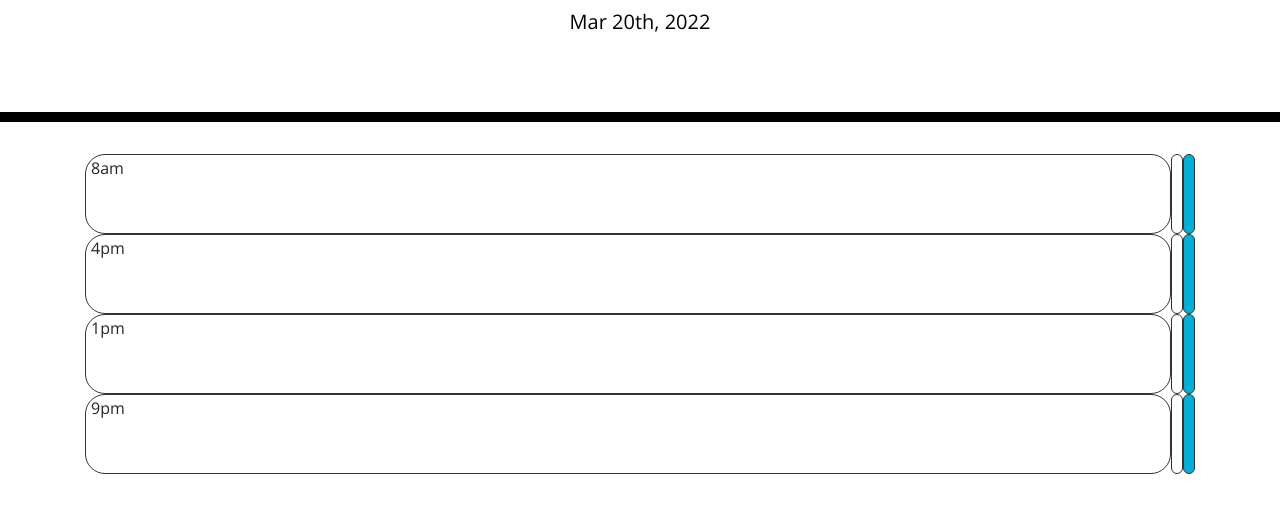
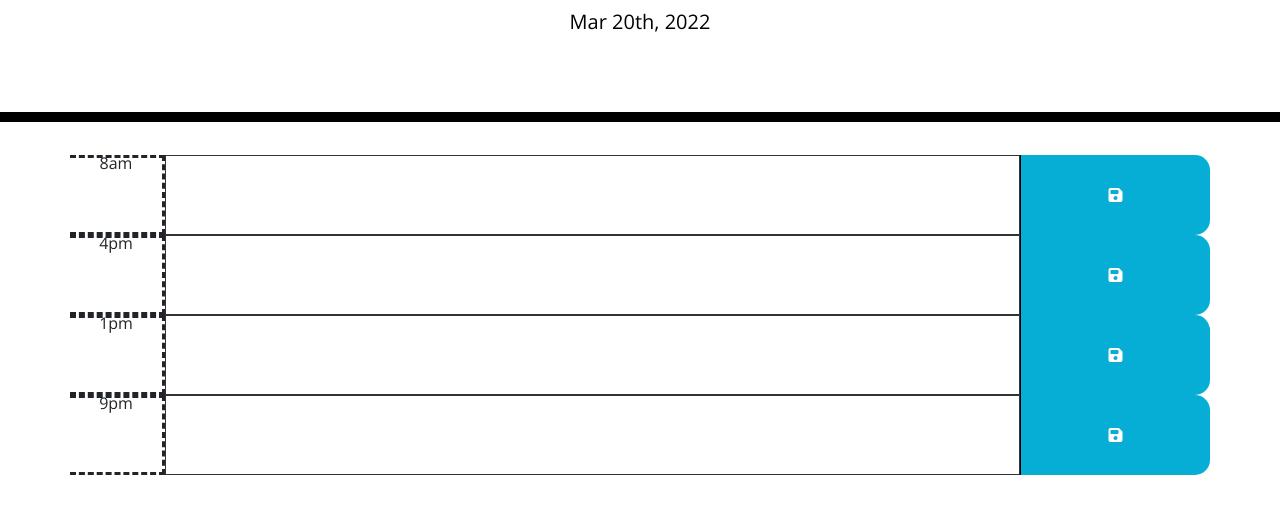
Before and after one commit to ElsieMay/05_Homework_Work_Day_Scheduler, a plain HTML site: page Develop/index.html in a window 1280 px wide. Shown: the part 182-696 px from the top of the page. Drawn offline with nearby package versions, Linux system fonts and the light colour scheme.

Commit message:
styled columns bootstrap

```diff
--- a/Develop/index.html
+++ b/Develop/index.html
@@ -7,6 +7,7 @@
 		<link rel="stylesheet" href="https://stackpath.bootstrapcdn.com/bootstrap/4.3.1/css/bootstrap.min.css" />
 		<link rel="stylesheet" href="https://use.fontawesome.com/releases/v5.8.1/css/all.css" integrity="sha384-50oBUHEmvpQ+1lW4y57PTFmhCaXp0ML5d60M1M7uH2+nqUivzIebhndOJK28anvf" crossorigin="anonymous" />
 		<link href="https://fonts.googleapis.com/css?family=Open+Sans&display=swap" rel="stylesheet" />
+		<script src="https://kit.fontawesome.com/2c4df21959.js" crossorigin="anonymous"></script>
 		<link rel="stylesheet" href="https://code.jquery.com/ui/1.12.1/themes/base/jquery-ui.css" />
 		<script type="text/javascript" src="https://cdnjs.cloudflare.com/ajax/libs/moment.js/2.27.0/moment.min.js"></script>
 		<script src="https://cdnjs.cloudflare.com/ajax/libs/jquery/3.3.1/jquery.min.js"></script>
@@ -22,26 +23,26 @@
 			<p id="currentDay" class="lead"></p>
 		</header>
 
-		<div class="container" spellcheck="false">
-			<div class="row my-row">
-				<div class="col my-col col-a1 description">8am</div>
-				<div class="col my-col col-a2 colorcode" id="8"></div>
-				<div class="col my-col col-a3 saveBtn"></div>
+		<div class="container" >
+			<div class="row my-row time-block">
+				<div class="col-md-1 my-col col-a1 description">8am</div>
+				<input class="col my-col col-a2 colorcode" id="8" id="myInput"></input>
+				<div class="col-md-2 my-col col-a3 saveBtn"><i class="fa-solid fa-floppy-disk"></i></div>
 			</div>
-			<div class="row my-row">
-				<div class="col my-col col-a1 description">4pm</div>
-				<div class="col my-col col-a2 colorcode" id="16"></div>
-				<div class="col my-col col-a3 saveBtn"></div>
+			<div class="row my-row time-block">
+				<div class="col-md-1 my-col col-a1 description">4pm</div>
+				<input class="col my-col col-a2 colorcode" id="17" id="myInput"></input>
+				<div class="col-md-2 my-col col-a3 saveBtn"><i class="fa-solid fa-floppy-disk"></i></div>
 			</div>
-			<div class="row my-row">
-				<div class="col my-col col-b1 description">1pm</div>
-				<div class="col my-col col-b2 colorcode" id="13"></div>
-				<div class="col my-col col-b3 saveBtn"></div>
+			<div class="row my-row time-block">
+				<div class="col-md-1 my-col col-a1 description">1pm</div>
+				<input class="col my-col col-a2 colorcode" id="13" id="myInput"></input>
+				<div class="col-md-2 my-col col-a3 saveBtn"><i class="fa-solid fa-floppy-disk"></i></div>
 			</div>
-			<div class="row my-row">
-				<div class="col my-col col-a1 description">9pm</div>
-				<div class="col my-col col-a2 colorcode" id="21"></div>
-				<div class="col my-col col-a3 saveBtn"></div>
+			<div class="row my-row time-block">
+				<div class="col-md-1 my-col col-a1 description">9pm</div>
+				<input class="col my-col col-a2 colorcode" id="21"id="myInput"></input>
+				<div class="col-md-2 my-col col-a3 saveBtn"><i class="fa-solid fa-floppy-disk"></i></div>
 			</div>
 		</div>
 
--- a/Develop/script.js
+++ b/Develop/script.js
@@ -19,9 +19,11 @@ $(".colorcode").each(function () {
 	}
 });
 
+//Text input for event//
+
 //Saves event on click//
 $(document).ready(function () {
-	// Get value on button click
+	// Get value on button click//
 	$(".saveBtn").click(function () {
 		var str = $("#myInput").val();
 	});
--- a/Develop/style.css
+++ b/Develop/style.css
@@ -23,6 +23,11 @@ textarea {
 
 .description {
 	white-space: pre-wrap;
+}
+
+.col-a1,
+.description {
+	text-align: center;
 }
 
 .time-block {
@@ -68,18 +73,26 @@ textarea {
 .saveBtn i:hover {
 	font-size: 20px;
 	transition: all 0.3s ease-in-out;
-}
-.container {
-	display: table;
-}
-
-.container .row {
-	display: table-row;
+	cursor: pointer;
 }
 
 .container .row .col {
 	display: table-cell;
-	padding: 5px;
 	border: 1px solid #333;
-	border-radius: 20px;
 }
+.container .row .col-a1 {
+	border: dashed;
+	border-left: none;
+	line-height: 10px;
+}
+
+.container .row .col-a2 {
+	height: 80px;
+}
+
+.fa-solid {
+	position: absolute;
+	top: 50%;
+	left: 50%;
+	transform: translate(-50%, -50%);
+}
```
Also changed, not shown: 1 other file.
